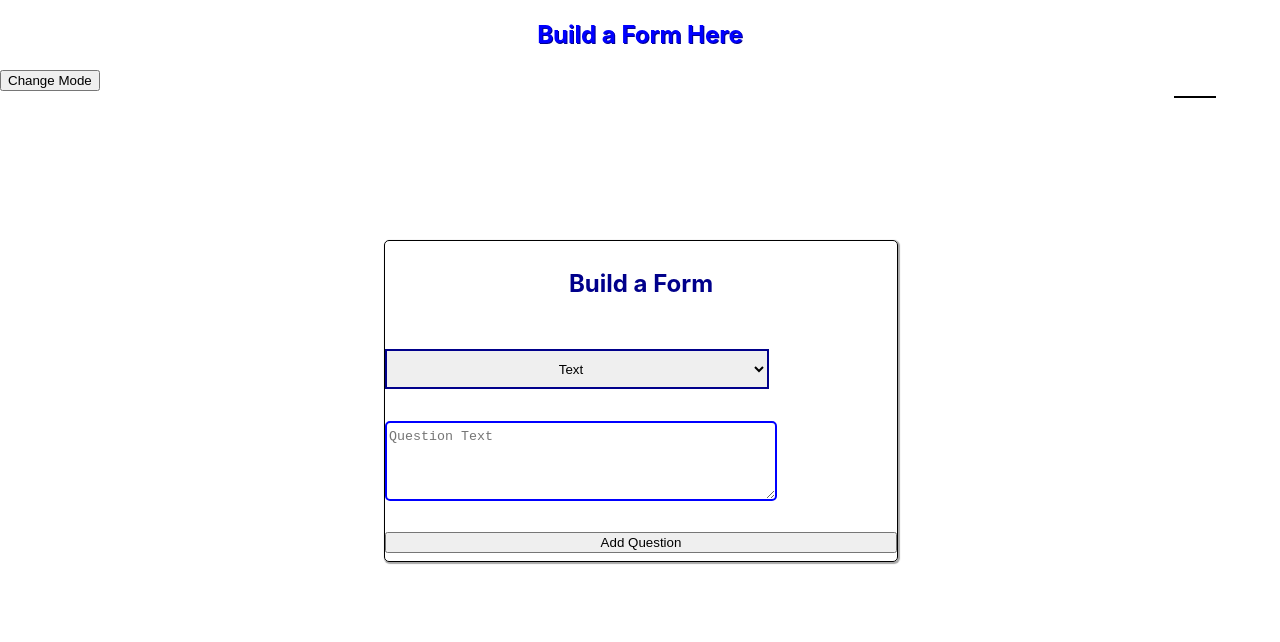
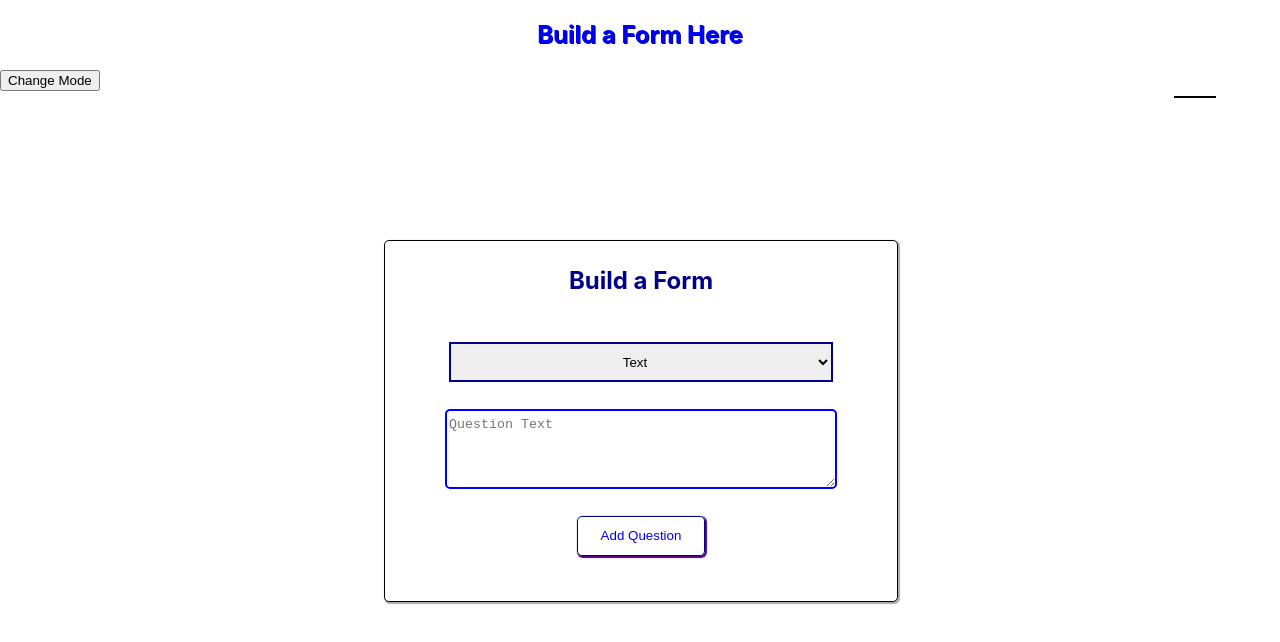
Before and after one commit to kevinfields/formbuilder, a React (Create React App) app: page / in a window 1280 px wide. Shown: the top 642 px of the page. Built offline with nearby package versions, Linux system fonts and the light colour scheme.

Commit message:
formbuilder screen text and button styling

```diff
--- a/src/styling/FormBuilder.css
+++ b/src/styling/FormBuilder.css
@@ -3,7 +3,7 @@
   left: 30vw;
   width: 40vw;
   top: 30vh;
-  height: 40vh;
+  height: 45vh;
   border: 1px solid black;
   border-radius: 5px;
   box-shadow: 1px 1px 1px 1px darkgray;
@@ -34,3 +34,28 @@
   line-height: 3vh;
   height: 9vh;
 }
+
+.new-question-type-selector {
+  align-self: center;
+}
+
+.new-question-text {
+  align-self: center;
+}
+
+.submit-question-button {
+  width: 25%;
+  align-self: center;
+  height: 5vh;
+  color: blue;
+  border: 1px solid darkblue;
+  box-shadow: 1px 1px 1px 1px indigo;
+  border-radius: 5px;
+  background-color: transparent;
+  margin-bottom: 5vh;
+}
+
+.submit-question-button:hover {
+  background-color: lightblue;
+  cursor: pointer;
+}
```
